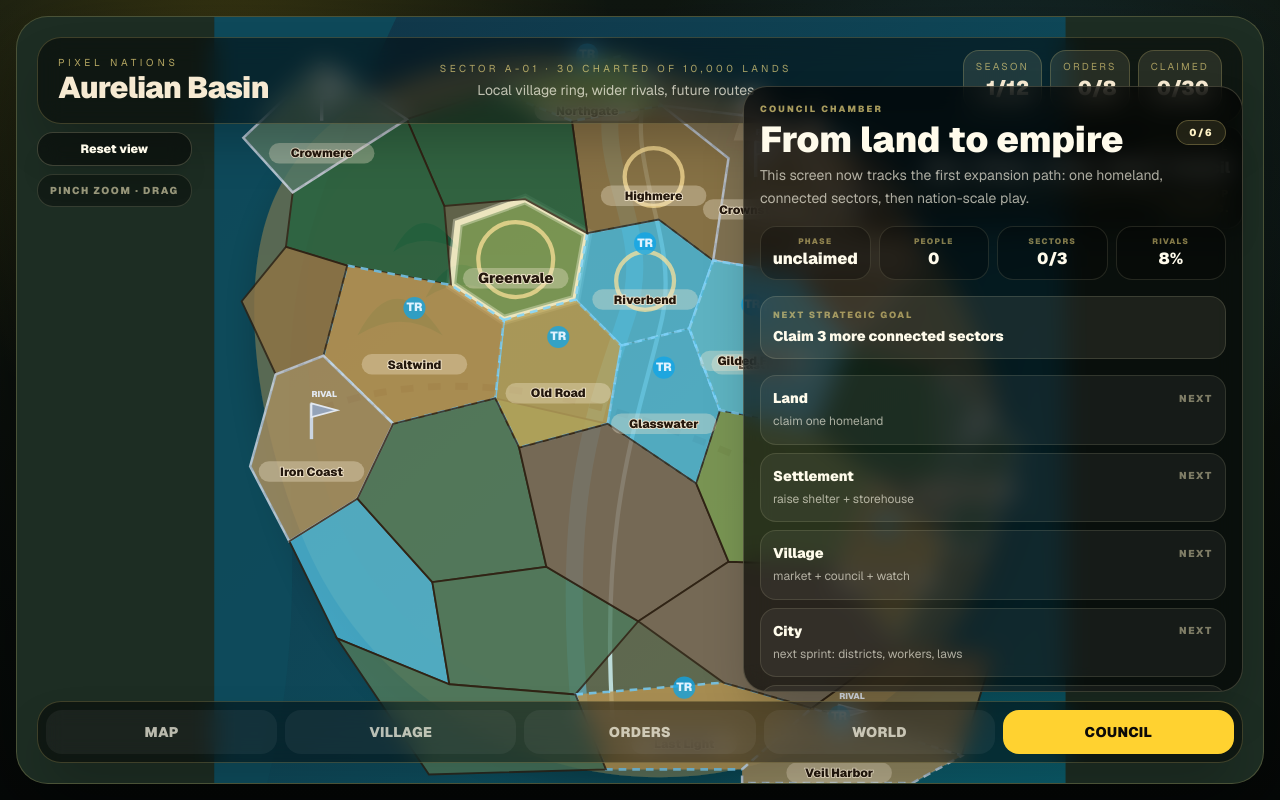
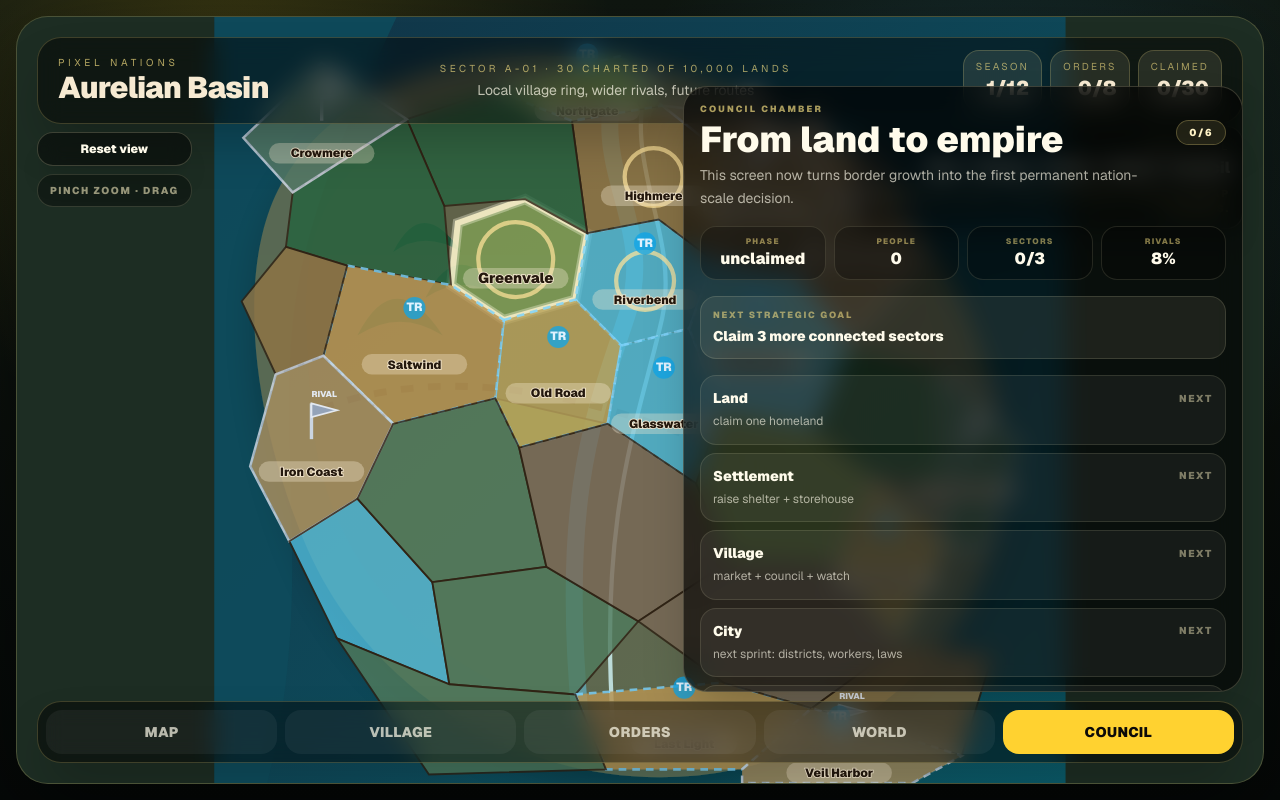
Before and after one commit to tomat60/pixel-nations, a Next.js app: page /play in a window 1280 px wide. Both pictures are taken after a click on the button "COUNCIL". Built offline with nearby package versions, Linux system fonts and the light colour scheme.

Commit message:
feat: show founding decision in council

```diff
--- a/app/play/components/CouncilPanel.tsx
+++ b/app/play/components/CouncilPanel.tsx
@@ -1,11 +1,11 @@
-import { getDevelopmentScore, getNationReady, getOwnedSectorIds, getPhase, getPopulation, getRivalPressure, nationSectorThreshold, type PlayAction, type PlayState } from "../lib/play-state";
+import { getDevelopmentScore, getNationDecision, getNationReady, getOwnedSectorIds, getPhase, getPopulation, getRivalPressure, nationDecisions, nationSectorThreshold, type PlayAction, type PlayState } from "../lib/play-state";
 
 const roadmap = [
   { label: "Land", detail: "claim one homeland", done: (state: PlayState) => state.ownedPlotIds.length > 0 },
   { label: "Settlement", detail: "raise shelter + storehouse", done: (state: PlayState) => state.settlementMarkers.includes("shelter") && state.settlementMarkers.includes("storehouse") },
   { label: "Village", detail: "market + council + watch", done: (state: PlayState) => state.settlementMarkers.includes("market") && state.settlementMarkers.includes("council") && state.settlementMarkers.includes("watch") },
   { label: "City", detail: "next sprint: districts, workers, laws", done: () => false },
-  { label: "Nation", detail: "hold 3 connected world sectors", done: getNationReady },
+  { label: "Nation", detail: "hold 3 sectors, then choose a founding doctrine", done: (state: PlayState) => Boolean(state.nationDecisionId) },
   { label: "Empire", detail: "future: regions, rivals, world pressure", done: () => false },
 ];
 
@@ -16,15 +16,16 @@ export function CouncilPanel({ state, dispatch }: { state: PlayState; dispatch:
   const population = getPopulation(state);
   const ownedSectors = getOwnedSectorIds(state);
   const nationReady = getNationReady(state);
+  const nationDecision = getNationDecision(state);
   const completed = roadmap.filter((item) => item.done(state)).length;
 
   return (
-    <aside data-qa="council-panel" className="absolute bottom-[4.7rem] right-3 z-20 max-h-[calc(100%-10rem)] w-[min(500px,calc(100%-1.5rem))] overflow-auto rounded-3xl border border-amber-100/20 bg-black/66 p-3 shadow-2xl backdrop-blur-md md:bottom-[5.7rem] md:right-5 md:p-4">
+    <aside data-qa="council-panel" data-nation-decision={nationDecision?.id ?? "none"} className="absolute bottom-[4.7rem] right-3 z-20 max-h-[calc(100%-10rem)] w-[min(560px,calc(100%-1.5rem))] overflow-auto rounded-3xl border border-amber-100/20 bg-black/66 p-3 shadow-2xl backdrop-blur-md md:bottom-[5.7rem] md:right-5 md:p-4">
       <p className="text-[9px] font-black uppercase tracking-[0.24em] text-amber-200/65">Council chamber</p>
       <div className="mt-1 flex items-start justify-between gap-3">
         <div>
           <h2 className="text-2xl font-black text-amber-50 md:text-4xl">From land to empire</h2>
-          <p className="mt-1 text-xs leading-relaxed text-amber-50/65 md:text-sm">This screen now tracks the first expansion path: one homeland, connected sectors, then nation-scale play.</p>
+          <p className="mt-1 text-xs leading-relaxed text-amber-50/65 md:text-sm">This screen now turns border growth into the first permanent nation-scale decision.</p>
         </div>
         <span className="rounded-full border border-amber-200/25 bg-amber-200/10 px-3 py-1 text-[10px] font-black uppercase tracking-[0.16em] text-amber-100">{completed}/6</span>
       </div>
@@ -36,7 +37,32 @@ export function CouncilPanel({ state, dispatch }: { state: PlayState; dispatch:
         <Metric label="Rivals" value={`${pressure}%`} />
       </div>
 
-      {nationReady ? <div data-qa="council-nation-ready" className="mt-4 rounded-2xl border border-amber-200/35 bg-amber-300/12 p-3"><p className="text-sm font-black text-amber-50">Found Nation is ready</p><p className="mt-1 text-xs leading-relaxed text-amber-50/62">Three connected sectors now answer to your council. The demo has reached the first nation-scale threshold.</p></div> : <div className="mt-4 rounded-2xl border border-amber-100/14 bg-amber-100/8 p-3"><p className="text-[9px] font-black uppercase tracking-[0.2em] text-amber-200/55">Next strategic goal</p><p className="mt-1 text-sm font-black text-amber-50">Claim {Math.max(0, nationSectorThreshold - ownedSectors.length)} more connected sector{nationSectorThreshold - ownedSectors.length === 1 ? "" : "s"}</p></div>}
+      {nationDecision ? (
+        <div data-qa="council-nation-founded" className="mt-4 rounded-2xl border border-emerald-200/35 bg-emerald-300/12 p-3">
+          <p className="text-[9px] font-black uppercase tracking-[0.2em] text-emerald-100/65">Nation founded</p>
+          <p className="mt-1 text-base font-black text-amber-50">{nationDecision.label}</p>
+          <p className="mt-1 text-xs leading-relaxed text-amber-50/62">{nationDecision.effect}</p>
+        </div>
+      ) : nationReady ? (
+        <div data-qa="council-nation-ready" className="mt-4 rounded-2xl border border-amber-200/35 bg-amber-300/12 p-3">
+          <p className="text-sm font-black text-amber-50">Choose the founding doctrine</p>
+          <p className="mt-1 text-xs leading-relaxed text-amber-50/62">Three connected sectors now answer to your council. Pick one doctrine; it persists and changes the run.</p>
+          <div className="mt-3 grid gap-2">
+            {nationDecisions.map((decision) => (
+              <button key={decision.id} type="button" data-qa="found-nation-choice" data-decision-id={decision.id} onClick={() => dispatch({ type: "foundNation", decisionId: decision.id })} className="rounded-2xl border border-amber-100/18 bg-white/8 p-3 text-left transition hover:bg-amber-200/12">
+                <span className="block text-sm font-black text-amber-50">{decision.label}</span>
+                <span className="mt-1 block text-xs leading-relaxed text-amber-50/62">{decision.short}</span>
+                <span className="mt-1 block text-[11px] font-bold text-emerald-100/70">{decision.effect}</span>
+              </button>
+            ))}
+          </div>
+        </div>
+      ) : (
+        <div className="mt-4 rounded-2xl border border-amber-100/14 bg-amber-100/8 p-3">
+          <p className="text-[9px] font-black uppercase tracking-[0.2em] text-amber-200/55">Next strategic goal</p>
+          <p className="mt-1 text-sm font-black text-amber-50">Claim {Math.max(0, nationSectorThreshold - ownedSectors.length)} more connected sector{nationSectorThreshold - ownedSectors.length === 1 ? "" : "s"}</p>
+        </div>
+      )}
 
       <div className="mt-4 space-y-2">
         {roadmap.map((item) => {
```
